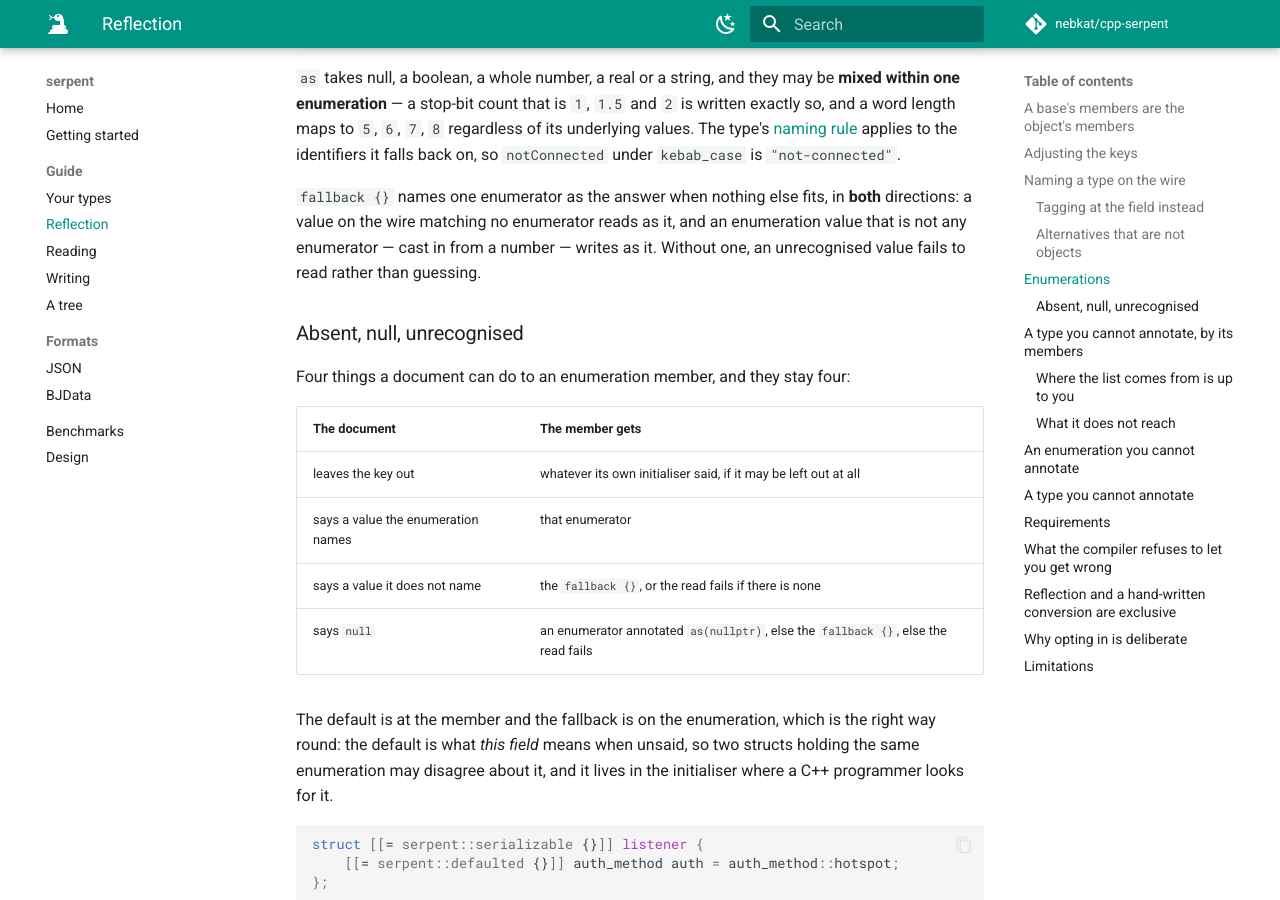
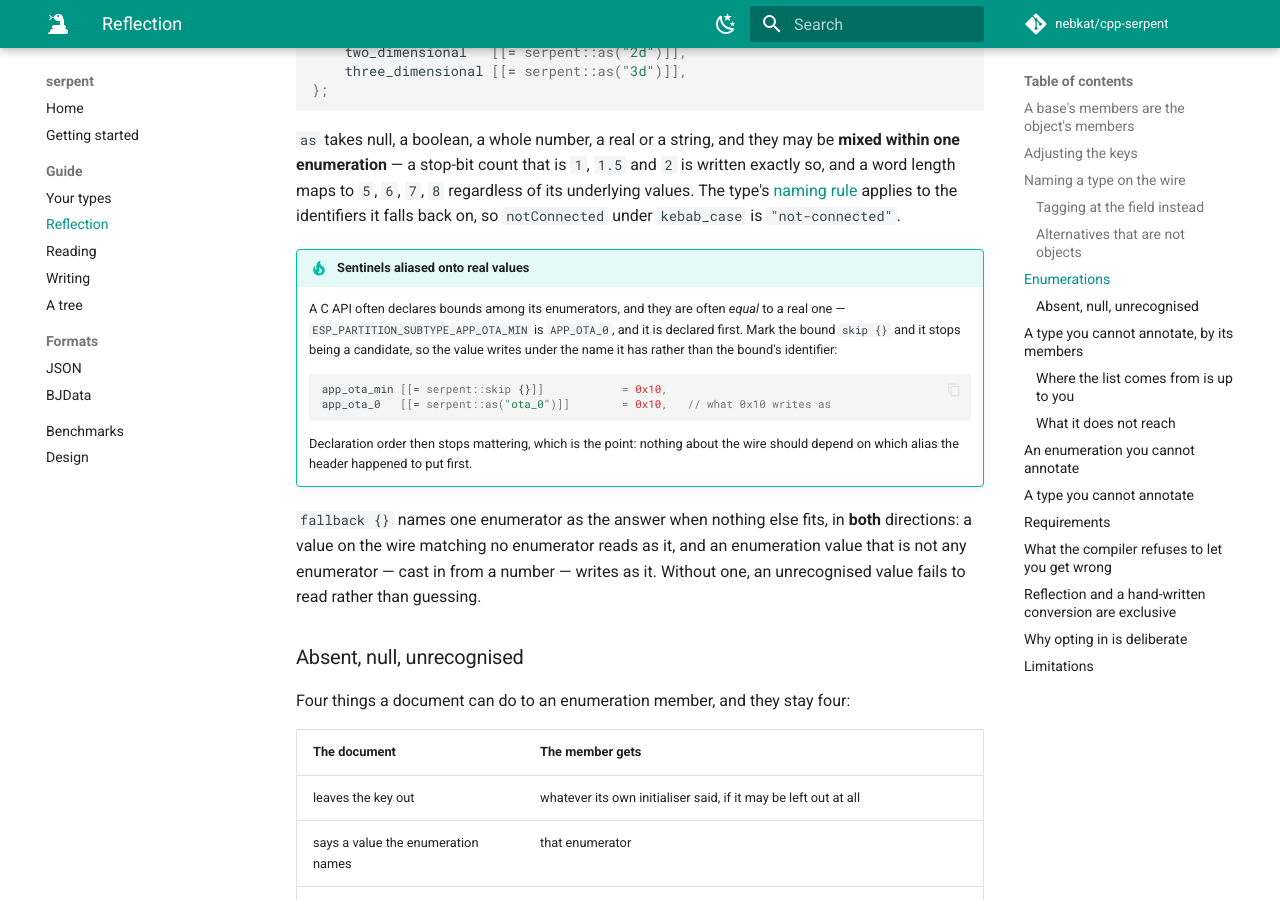
Before and after one commit to nebkat/cpp-serpent, an MkDocs documentation site: the page built from docs/reflection.md, in a window 1280 px wide and 900 px high, scrolled down 3890 px. Built offline with MkDocs 1.6.1 and Material for MkDocs 9.7.7, drawn with Linux system fonts in a browser that asks for light colours; comment, search, counter and statistics services are not loaded; some of the changed text lies outside the part shown.

Commit message:
fix(enum): A skipped enumerator is not a candidate either
skip was read only on a member, never on an enumerator, so marking one
did nothing at all: it kept its default wire form - its identifier - and
matched by value like any other. A C API that aliases a sentinel onto a
real value, which ESP-IDF does throughout, then wrote the sentinel's
identifier for a value that had a name of its own, decided by which the
header declared first.

It now means on an enumerator what it means on a table entry and on a
member: not on the wire, in either direction, and so not a candidate when
choosing what to write. Declaration order stops mattering.

````diff
--- a/docs/reflection.md
+++ b/docs/reflection.md
@@ -63,7 +63,7 @@
 | `serializable {}` | a type | opts it in |
 | `naming {style}` | a type | derives every key from the identifiers |
 | `key("...")` | a field | overrides one key |
-| `skip {}` | a field | leaves it out of the document, both directions |
+| `skip {}` | a field, **or an enumerator** | leaves it out of the document, both directions &mdash; and an enumerator so marked is not a candidate when choosing what to write, which is what a sentinel aliased onto a real value needs |
 | `required {}` | an optional field | the key must be present, though its value may be null |
 | `defaulted {}` | a plain field, **or a type** | the document may omit it, and it keeps its declared default; on a type it means every member, and `required {}` on one of them is the exception |
 | `discriminant("key")` | a type | names it on the wire under `key`, so a variant can select it |
@@ -178,6 +178,21 @@
 word length maps to `5`, `6`, `7`, `8` regardless of its underlying values. The type's
 [naming rule](#adjusting-the-keys) applies to the identifiers it falls back on, so
 `notConnected` under `kebab_case` is `"not-connected"`.
+
+!!! tip "Sentinels aliased onto real values"
+
+    A C API often declares bounds among its enumerators, and they are often *equal* to a real
+    one &mdash; `ESP_PARTITION_SUBTYPE_APP_OTA_MIN` is `APP_OTA_0`, and it is declared first.
+    Mark the bound `skip {}` and it stops being a candidate, so the value writes under the name
+    it has rather than the bound's identifier:
+
+    ```cpp
+    app_ota_min [[= serpent::skip {}]]            = 0x10,
+    app_ota_0   [[= serpent::as("ota_0")]]        = 0x10,   // what 0x10 writes as
+    ```
+
+    Declaration order then stops mattering, which is the point: nothing about the wire should
+    depend on which alias the header happened to put first.
 
 `fallback {}` names one enumerator as the answer when nothing else fits, in **both** directions:
 a value on the wire matching no enumerator reads as it, and an enumeration value that is not any
````
Also changed, not shown: 2 other files.
